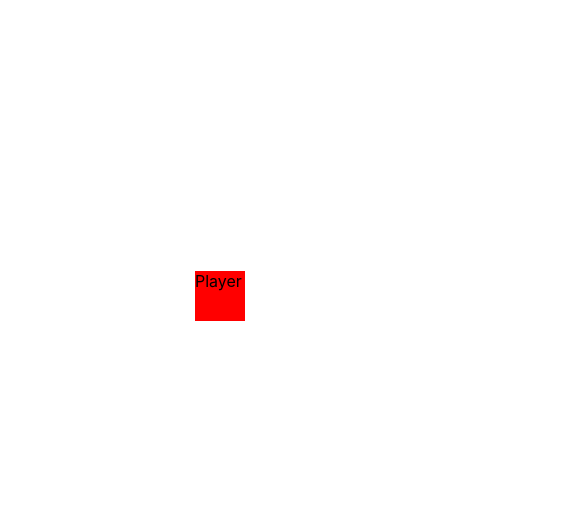
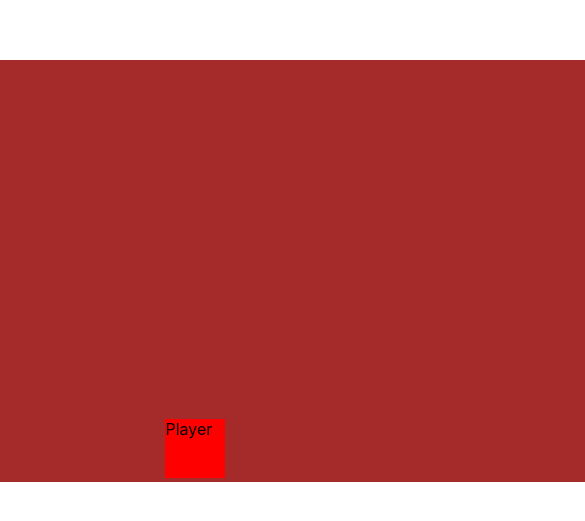
Before and after one commit to J-Neuwford/museum-explorer, a React (Create React App) app: page / in a window 390 px wide. Shown: the part 151-672 px from the top of the page, 585 px wide, since content can reach past the window. Built offline with nearby package versions, Linux system fonts and the light colour scheme.

Commit message:
added museum component and responsive CSS

```diff
--- a/src/App.js
+++ b/src/App.js
@@ -1,9 +1,13 @@
 import './App.css';
+import Museum from './Components/Museum/Museum'
 import Player from './Components/Player/Player'
 
 function App() {
   return (
-    <Player/>
+    <div>
+      <Museum/>
+    </div>
+
   );
 }
 
--- /dev/null
+++ b/src/Components/Museum/Museum.css
@@ -0,0 +1,11 @@
+.museum {
+  background-color: brown;
+  position: relative;
+  top: 50%;
+  left: 50%;
+  transform: translate(-50%, 50%);
+  width: 100vh;
+  min-width: 100vh;
+  max-width: 50vw;
+  height: 50vh;
+}
--- /dev/null
+++ b/src/Components/Museum/Museum.jsx
@@ -0,0 +1,12 @@
+import './Museum.css'
+import Player from '../Player/Player'
+
+const Museum = () => {
+  return(
+    <div className="museum">
+    Museum
+      <Player/>
+    </div>)
+}
+
+export default Museum;
--- a/src/Components/Player/Player.css
+++ b/src/Components/Player/Player.css
@@ -1,9 +1,9 @@
 .player {
   background-color: red;
-  width: 50px;
-  height: 50px;
-  position: fixed;
-  left: 50%;
-  top: 50%;
-  transform: translate(-50%, -50%);
+  width: 7%;
+  height: 0;
+  padding-bottom: 7%;
+  position: absolute;
+  top: 85%;
+  left: 46.5%;
 }
```
